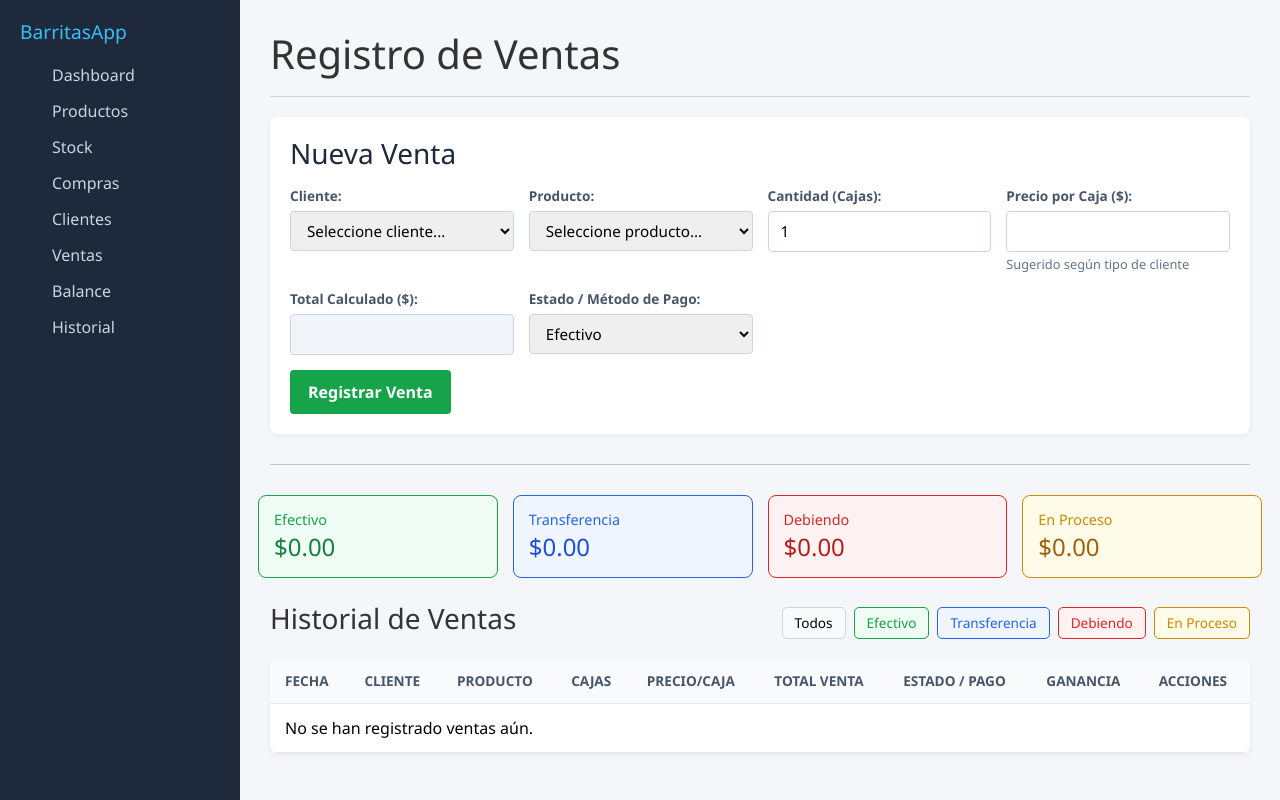
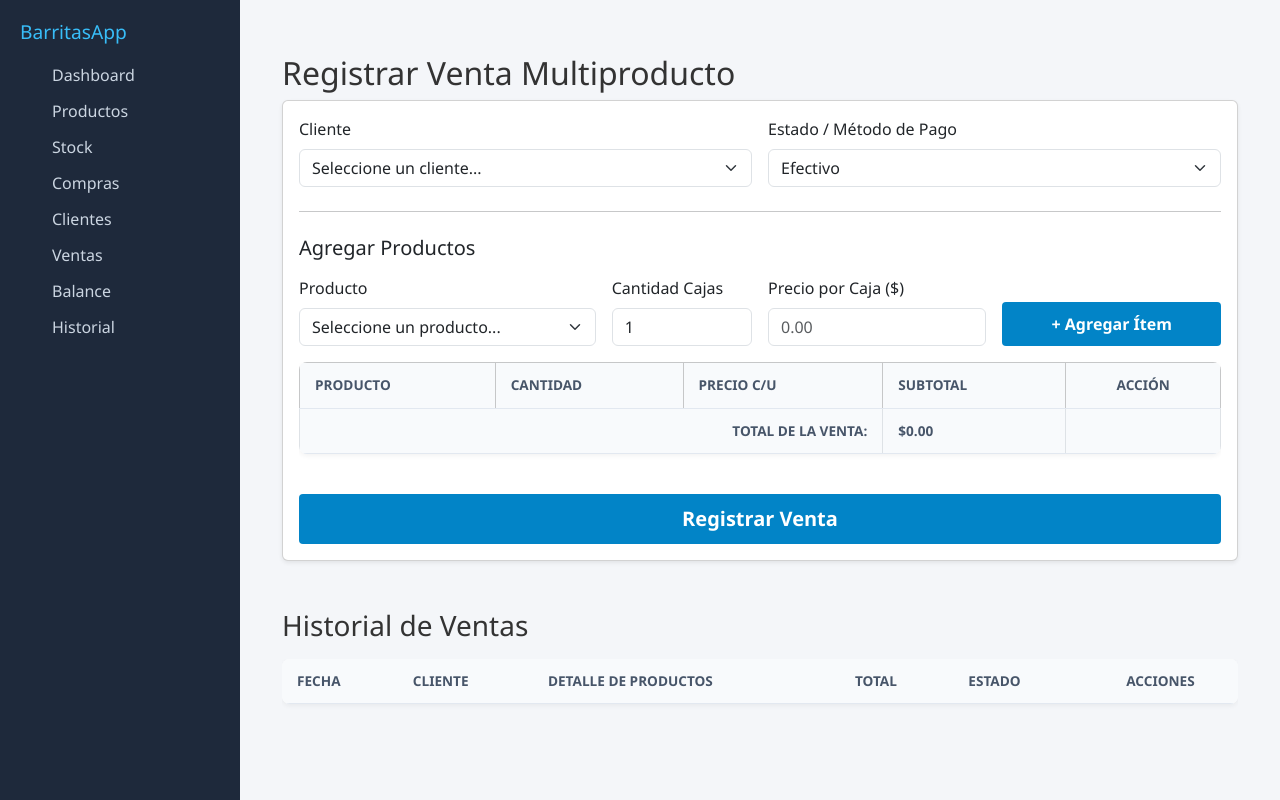
Before and after one commit to FrancoLince/barritas-stock, a Flask app: page /ventas in a window 1280 px wide. Run offline with Flask 3, Linux system fonts and the light colour scheme; a user stored in the database is signed in; data that the repository does not hold is empty.

Commit message:
Update ventas.html

```diff
--- a/templates/ventas.html
+++ b/templates/ventas.html
@@ -1,54 +1,28 @@
 {% extends 'base.html' %}
 
 {% block content %}
-<header>
-    <h1>Registro de Ventas</h1>
-</header>
+<div class="container mt-4">
+    <h2>Registrar Venta Multiproducto</h2>
 
-<div class="card-form">
-    <h3>Nueva Venta</h3>
-    <form action="{{ url_for('ventas') }}" method="POST" id="form-venta">
-        <div class="form-grid">
-            <div class="form-group">
-                <label>Cliente:</label>
-                <select name="cliente_id" id="cliente_id" required>
-                    <option value="">Seleccione cliente...</option>
+    <!-- FORMULARIO DE REGISTRO -->
+    <div class="card mb-4 shadow-sm">
+        <div class="card-body">
+            <form id="formVenta" action="{{ url_for('ventas') }}" method="POST">
+
+                <!-- SELECCIÓN DE CLIENTE Y ESTADO -->
+                <div class="row g-3 mb-3">
+                    <div class="col-md-6">
+                        <label for="cliente_id" class="form-label font-weight-bold">Cliente</label>
+                        <select name="cliente_id" id="cliente_id" class="form-select" required>
+                            <option value="">Seleccione un cliente...</option>
                             {% for c in clientes %}
                                 <option value="{{ c.id }}">{{ c.nombre }} ({{ c.tipo_rel.nombre }})</option>
                             {% endfor %}
                         </select>
                     </div>
-
-            <div class="form-group">
-                <label>Producto:</label>
-                <select name="producto_id" id="producto_id" required>
-                    <option value="">Seleccione producto...</option>
-                    {% for p in productos %}
-                        <option value="{{ p.id }}">{{ p.nombre }} - {{ p.sabor }} (Stock: {{ p.stock_cajas }} cjs)</option>
-                    {% endfor %}
-                </select>
-            </div>
-
-            <div class="form-group">
-                <label>Cantidad (Cajas):</label>
-                <input type="number" name="cantidad_cajas" id="cantidad_cajas" min="1" value="1" required>
-                <small id="info-stock" style="color: #64748b; font-size: 0.8rem; margin-top: 3px;"></small>
-            </div>
-
-            <div class="form-group">
-                <label>Precio por Caja ($):</label>
-                <input type="number" step="0.01" name="precio_por_caja" id="precio_por_caja" required>
-                <small style="color: #64748b; font-size: 0.8rem; margin-top: 3px;">Sugerido según tipo de cliente</small>
-            </div>
-
-            <div class="form-group">
-                <label>Total Calculado ($):</label>
-                <input type="text" id="total_calculado" readonly style="background-color: #f1f5f9; font-weight: bold;">
-            </div>
-
-            <div class="form-group">
-                <label>Estado / Método de Pago:</label>
-                <select name="observaciones" id="observaciones" required>
+                    <div class="col-md-6">
+                        <label for="observaciones" class="form-label font-weight-bold">Estado / Método de Pago</label>
+                        <select name="observaciones" id="observaciones" class="form-select" required>
                             <option value="Efectivo">Efectivo</option>
                             <option value="Transferencia">Transferencia</option>
                             <option value="Debiendo">Debiendo</option>
@@ -57,134 +31,231 @@
                     </div>
                 </div>
 
-        <button type="submit" class="btn" style="background-color: #16a34a;">Registrar Venta</button>
-    </form>
+                <hr class="my-4">
+
+                <!-- AGREGAR PRODUCTOS AL CARRITO -->
+                <h5 class="mb-3">Agregar Productos</h5>
+                <div class="row g-3 align-items-end mb-3">
+                    <div class="col-md-4">
+                        <label for="producto_id" class="form-label">Producto</label>
+                        <select id="producto_id" class="form-select">
+                            <option value="">Seleccione un producto...</option>
+                            {% for p in productos %}
+                                <option value="{{ p.id }}" data-stock="{{ p.stock_cajas }}">{{ p.nombre }} - {{ p.sabor }} (Stock: {{ p.stock_cajas }})</option>
+                            {% endfor %}
+                        </select>
                     </div>
-
-<hr style="margin: 30px 0;">
-
-<!-- Tarjetas de discriminación de pago -->
-<div class="row mb-4" style="display: flex; gap: 15px; flex-wrap: wrap;">
-    <div style="flex: 1; min-width: 180px; background: #f0fdf4; border: 1px solid #16a34a; padding: 15px; border-radius: 8px; cursor: pointer;" onclick="filtrarVentas('Efectivo', document.getElementById('btn-efectivo'))">
-        <h6 style="color: #16a34a; margin: 0; font-size: 0.9rem;">Efectivo</h6>
-        <h4 style="color: #15803d; margin: 5px 0 0 0;">${{ "{:,.2f}".format(totales['Efectivo'] or 0) }}</h4>
+                    <div class="col-md-2">
+                        <label for="cantidad_cajas" class="form-label">Cantidad Cajas</label>
+                        <input type="number" id="cantidad_cajas" class="form-control" min="1" value="1">
                     </div>
-    <div style="flex: 1; min-width: 180px; background: #eff6ff; border: 1px solid #2563eb; padding: 15px; border-radius: 8px; cursor: pointer;" onclick="filtrarVentas('Transferencia', document.getElementById('btn-transferencia'))">
-        <h6 style="color: #2563eb; margin: 0; font-size: 0.9rem;">Transferencia</h6>
-        <h4 style="color: #1d4ed8; margin: 5px 0 0 0;">${{ "{:,.2f}".format(totales['Transferencia'] or 0) }}</h4>
+                    <div class="col-md-3">
+                        <label for="precio_por_caja" class="form-label">Precio por Caja ($)</label>
+                        <input type="number" step="0.01" id="precio_por_caja" class="form-control" placeholder="0.00">
                     </div>
-    <div style="flex: 1; min-width: 180px; background: #fef2f2; border: 1px solid #dc2626; padding: 15px; border-radius: 8px; cursor: pointer;" onclick="filtrarVentas('Debiendo', document.getElementById('btn-debiendo'))">
-        <h6 style="color: #dc2626; margin: 0; font-size: 0.9rem;">Debiendo</h6>
-        <h4 style="color: #b91c1c; margin: 5px 0 0 0;">${{ "{:,.2f}".format(totales['Debiendo'] or 0) }}</h4>
-    </div>
-    <div style="flex: 1; min-width: 180px; background: #fefce8; border: 1px solid #ca8a04; padding: 15px; border-radius: 8px; cursor: pointer;" onclick="filtrarVentas('En Proceso', document.getElementById('btn-proceso'))">
-        <h6 style="color: #ca8a04; margin: 0; font-size: 0.9rem;">En Proceso</h6>
-        <h4 style="color: #a16207; margin: 5px 0 0 0;">${{ "{:,.2f}".format(totales['En Proceso'] or 0) }}</h4>
+                    <div class="col-md-3">
+                        <button type="button" id="btnAgregarItem" class="btn btn-secondary w-100">+ Agregar Ítem</button>
                     </div>
                 </div>
 
-<!-- Filtros de la tabla -->
-<div style="display: flex; justify-content: space-between; align-items: center; margin-bottom: 15px;">
-    <h3>Historial de Ventas</h3>
-    <div style="display: flex; gap: 8px;">
-        <button type="button" id="btn-todos" class="btn-filter active" onclick="filtrarVentas('todos', this)" style="padding: 5px 12px; font-size: 0.85rem; cursor: pointer; border-radius: 5px; border: 1px solid #cbd5e1; background: #f8fafc;">Todos</button>
-        <button type="button" id="btn-efectivo" class="btn-filter" onclick="filtrarVentas('Efectivo', this)" style="padding: 5px 12px; font-size: 0.85rem; cursor: pointer; border-radius: 5px; border: 1px solid #16a34a; background: #f0fdf4; color: #16a34a;">Efectivo</button>
-        <button type="button" id="btn-transferencia" class="btn-filter" onclick="filtrarVentas('Transferencia', this)" style="padding: 5px 12px; font-size: 0.85rem; cursor: pointer; border-radius: 5px; border: 1px solid #2563eb; background: #eff6ff; color: #2563eb;">Transferencia</button>
-        <button type="button" id="btn-debiendo" class="btn-filter" onclick="filtrarVentas('Debiendo', this)" style="padding: 5px 12px; font-size: 0.85rem; cursor: pointer; border-radius: 5px; border: 1px solid #dc2626; background: #fef2f2; color: #dc2626;">Debiendo</button>
-        <button type="button" id="btn-proceso" class="btn-filter" onclick="filtrarVentas('En Proceso', this)" style="padding: 5px 12px; font-size: 0.85rem; cursor: pointer; border-radius: 5px; border: 1px solid #ca8a04; background: #fefce8; color: #ca8a04;">En Proceso</button>
+                <!-- TABLA TEMPORAL DE CARRITO -->
+                <div class="table-responsive mb-3">
+                    <table class="table table-bordered align-middle" id="tablaCarrito">
+                        <thead class="table-light">
+                            <tr>
+                                <th>Producto</th>
+                                <th>Cantidad</th>
+                                <th>Precio C/U</th>
+                                <th>Subtotal</th>
+                                <th class="text-center">Acción</th>
+                            </tr>
+                        </thead>
+                        <tbody>
+                            <!-- Se llena dinámicamente con JavaScript -->
+                        </tbody>
+                        <tfoot>
+                            <tr>
+                                <th colspan="3" class="text-end">TOTAL DE LA VENTA:</th>
+                                <th id="totalVenta">$0.00</th>
+                                <th></th>
+                            </tr>
+                        </tfoot>
+                    </table>
+                </div>
+
+                <!-- CAMPO OCULTO QUE SE ENVÍA AL BACKEND CON LOS PRODUCTOS -->
+                <input type="hidden" name="carrito_json" id="carrito_json">
+
+                <button type="submit" class="btn btn-success btn-lg w-100 mt-2">Registrar Venta</button>
+            </form>
         </div>
     </div>
 
-<table class="table" id="tabla-ventas">
-    <thead>
+    <!-- LISTADO DE VENTAS REGISTRADAS -->
+    <h3 class="mt-5 mb-3">Historial de Ventas</h3>
+    <div class="table-responsive">
+        <table class="table table-striped table-hover align-middle">
+            <thead class="table-dark">
                 <tr>
                     <th>Fecha</th>
                     <th>Cliente</th>
-            <th>Producto</th>
-            <th>Cajas</th>
-            <th>Precio/Caja</th>
-            <th>Total Venta</th>
-            <th>Estado / Pago</th>
-            <th>Ganancia</th>
-            <th>Acciones</th>
+                    <th>Detalle de Productos</th>
+                    <th>Total</th>
+                    <th>Estado</th>
+                    <th class="text-center">Acciones</th>
                 </tr>
             </thead>
             <tbody>
                 {% for v in ventas %}
-        {% set obs = v.observaciones or '' %}
-        {% if 'Efectivo' in obs %}{% set estado_clean = 'Efectivo' %}
-        {% elif 'Transferencia' in obs %}{% set estado_clean = 'Transferencia' %}
-        {% elif 'Debiendo' in obs %}{% set estado_clean = 'Debiendo' %}
-        {% elif 'En Proceso' in obs %}{% set estado_clean = 'En Proceso' %}
-        {% else %}{% set estado_clean = obs %}{% endif %}
+                <tr>
+                    <td>{{ v.fecha.strftime('%d/%m/%Y %H:%M') }}</td>
+                    <td>{{ v.cliente.nombre }}</td>
+                    <td>
+                        <ul class="mb-0 ps-3">
+                            {% for d in v.detalles %}
+                                <li>{{ d.cantidad_cajas }}x {{ d.producto.nombre }} ({{ d.producto.sabor }}) - ${{ "{:,.2f}".format(d.subtotal) }}</li>
+                            {% endfor %}
+                        </ul>
+                    </td>
+                    <td><strong>${{ "{:,.2f}".format(v.total) }}</strong></td>
+                    <td><span class="badge bg-info text-dark">{{ v.observaciones or '-' }}</span></td>
+                    <td class="text-center">
+                        <div class="d-flex justify-content-center gap-1">
+                            <!-- BOTÓN EDITAR -->
+                            <a href="{{ url_for('editar_venta', venta_id=v.id) }}" class="btn btn-sm btn-warning">Editar</a>
 
-        <tr data-estado="{{ estado_clean }}">
-            <td>{{ v.fecha.strftime('%d/%m/%Y %H:%M') }}</td>
-            <td><strong>{{ v.cliente.nombre }}</strong> <br><small>({{ v.cliente.tipo_rel.nombre }})</small></td>
-            <td>{{ v.producto.nombre }} ({{ v.producto.sabor }})</td>
-            <td>{{ v.cantidad_cajas }} cajas</td>
-            <td>${{ "{:,.2f}".format(v.precio_por_caja) }}</td>
-            <td><strong>${{ "{:,.2f}".format(v.total) }}</strong></td>
-            <td>
-                {% if 'Efectivo' in obs %}
-                    <span style="background-color: #dcfce7; color: #15803d; padding: 4px 10px; border-radius: 12px; font-weight: bold; font-size: 0.8rem;">💵 Efectivo</span>
-                {% elif 'Transferencia' in obs %}
-                    <span style="background-color: #dbeafe; color: #1e40af; padding: 4px 10px; border-radius: 12px; font-weight: bold; font-size: 0.8rem;">💳 Transferencia</span>
-                {% elif 'Debiendo' in obs %}
-                    <span style="background-color: #fee2e2; color: #b91c1c; padding: 4px 10px; border-radius: 12px; font-weight: bold; font-size: 0.8rem;">⚠️ Debiendo</span>
-                {% elif 'En Proceso' in obs %}
-                    <span style="background-color: #fef3c7; color: #92400e; padding: 4px 10px; border-radius: 12px; font-weight: bold; font-size: 0.8rem;">⏳ En Proceso</span>
-                {% else %}
-                    <span style="background-color: #f1f5f9; color: #475569; padding: 4px 10px; border-radius: 12px; font-size: 0.8rem;">{{ obs or '-' }}</span>
-                {% endif %}
+                            <!-- BOTÓN ELIMINAR -->
+                            <form action="{{ url_for('eliminar_venta', venta_id=v.id) }}" method="POST" onsubmit="return confirm('¿Seguro deseas eliminar esta venta? Se devolverá el stock.');" style="display:inline;">
+                                <button type="submit" class="btn btn-sm btn-danger">Eliminar</button>
+                            </form>
+                        </div>
                     </td>
-            <td>
-                {% if 'Efectivo' in obs or 'Transferencia' in obs %}
-                    <span class="badge success" style="background-color: #dcfce7; color: #15803d; padding: 4px 8px; border-radius: 6px; font-weight: bold;">
-                        +${{ "{:,.2f}".format(v.ganancia) }}
-                    </span>
-                {% else %}
-                    <span style="background-color: #f1f5f9; color: #64748b; padding: 4px 8px; border-radius: 6px; font-size: 0.85rem; font-weight: normal;" title="Pendiente de cobro (No suma al Balance)">
-                        ⏳ Por cobrar (+${{ "{:,.2f}".format(v.ganancia) }})
-                    </span>
-                {% endif %}
-            </td>
-            <td>
-                <form action="{{ url_for('eliminar_venta', venta_id=v.id) }}" method="POST" style="display:inline;" onsubmit="return confirm('¿Anular esta venta? Se devolverá el stock al producto.');">
-                    <button type="submit" class="btn" style="background-color: #dc2626; padding: 4px 8px; font-size: 0.8rem;">🗑️ Anular</button>
-                </form>
-            </td>
-        </tr>
-        {% else %}
-        <tr>
-            <td colspan="9">No se han registrado ventas aún.</td>
                 </tr>
                 {% endfor %}
             </tbody>
         </table>
+    </div>
+</div>
 
+<!-- JAVASCRIPT DEL CARRITO Y AUTOCOMPLETADO DE PRECIOS -->
 <script>
-function filtrarVentas(estado, btn) {
-    const filas = document.querySelectorAll('#tabla-ventas tbody tr');
+let carrito = [];
 
-    document.querySelectorAll('.btn-filter').forEach(b => {
-        b.style.opacity = '0.5';
-        b.classList.remove('active');
+const clienteSelect = document.getElementById('cliente_id');
+const productoSelect = document.getElementById('producto_id');
+const cantidadInput = document.getElementById('cantidad_cajas');
+const precioInput = document.getElementById('precio_por_caja');
+const btnAgregar = document.getElementById('btnAgregarItem');
+const tablaBody = document.querySelector('#tablaCarrito tbody');
+const totalVentaElem = document.getElementById('totalVenta');
+const carritoJsonInput = document.getElementById('carrito_json');
+
+// 1. Obtener precio sugerido cuando cambian cliente o producto
+function actualizarPrecioSugerido() {
+    const clienteId = clienteSelect.value;
+    const productoId = productoSelect.value;
+
+    if (clienteId && productoId) {
+        fetch(`/api/obtener-precio?cliente_id=${clienteId}&producto_id=${productoId}`)
+            .then(response => response.json())
+            .then(data => {
+                if (data.precio_sugerido) {
+                    precioInput.value = data.precio_sugerido;
+                }
+            })
+            .catch(err => console.error("Error al obtener precio:", err));
+    }
+}
+
+clienteSelect.addEventListener('change', actualizarPrecioSugerido);
+productoSelect.addEventListener('change', actualizarPrecioSugerido);
+
+// 2. Agregar ítem al carrito
+btnAgregar.addEventListener('click', () => {
+    const productoId = productoSelect.value;
+    const productoNombre = productoSelect.options[productoSelect.selectedIndex]?.text;
+    const cantidad = parseInt(cantidadInput.value) || 0;
+    const precio = parseFloat(precioInput.value) || 0;
+    const stockDisponible = parseInt(productoSelect.options[productoSelect.selectedIndex]?.getAttribute('data-stock')) || 0;
+
+    if (!productoId) {
+        alert("Selecciona un producto.");
+        return;
+    }
+    if (cantidad <= 0) {
+        alert("La cantidad debe ser mayor a 0.");
+        return;
+    }
+    if (cantidad > stockDisponible) {
+        alert(`Stock insuficiente. Solo hay ${stockDisponible} cajas disponibles.`);
+        return;
+    }
+    if (precio <= 0) {
+        alert("Ingresa un precio válido.");
+        return;
+    }
+
+    // Verificar si ya está en el carrito para sumar la cantidad
+    const indexExistente = carrito.findIndex(item => item.producto_id === productoId);
+    if (indexExistente !== -1) {
+        if (carrito[indexExistente].cantidad + cantidad > stockDisponible) {
+            alert(`No podés agregar esa cantidad. Supera el stock disponible (${stockDisponible}).`);
+            return;
+        }
+        carrito[indexExistente].cantidad += cantidad;
+        carrito[indexExistente].precio = precio;
+    } else {
+        carrito.push({
+            producto_id: productoId,
+            nombre: productoNombre,
+            cantidad: cantidad,
+            precio: precio
+        });
+    }
+
+    renderizarCarrito();
+    // Limpiar campos de producto
+    productoSelect.value = "";
+    cantidadInput.value = 1;
+    precioInput.value = "";
 });
 
-    if(btn) {
-        btn.style.opacity = '1.0';
-        btn.classList.add('active');
+// 3. Dibujar tabla de carrito
+function renderizarCarrito() {
+    tablaBody.innerHTML = "";
+    let total = 0;
+
+    carrito.forEach((item, index) => {
+        const subtotal = item.cantidad * item.precio;
+        total += subtotal;
+
+        const tr = document.createElement('tr');
+        tr.innerHTML = `
+            <td>${item.nombre}</td>
+            <td>${item.cantidad}</td>
+            <td>$${item.precio.toFixed(2)}</td>
+            <td>$${subtotal.toFixed(2)}</td>
+            <td class="text-center"><button type="button" class="btn btn-sm btn-outline-danger" onclick="eliminarItem(${index})">❌</button></td>
+        `;
+        tablaBody.appendChild(tr);
+    });
+
+    totalVentaElem.textContent = `$${total.toFixed(2)}`;
+    carritoJsonInput.value = JSON.stringify(carrito);
 }
 
-    filas.forEach(fila => {
-        const estadoFila = fila.getAttribute('data-estado');
-        if (estado === 'todos' || estadoFila === estado) {
-            fila.style.display = '';
-        } else {
-            fila.style.display = 'none';
+// 4. Eliminar ítem del carrito
+function eliminarItem(index) {
+    carrito.splice(index, 1);
+    renderizarCarrito();
+}
+
+// 5. Validar que haya al menos un ítem antes de enviar
+document.getElementById('formVenta').addEventListener('submit', (e) => {
+    if (carrito.length === 0) {
+        e.preventDefault();
+        alert("Agrega al menos un producto al carrito antes de registrar la venta.");
     }
 });
-}
 </script>
 {% endblock %}
```
Lines whose indentation alone changed are shown as unchanged.
